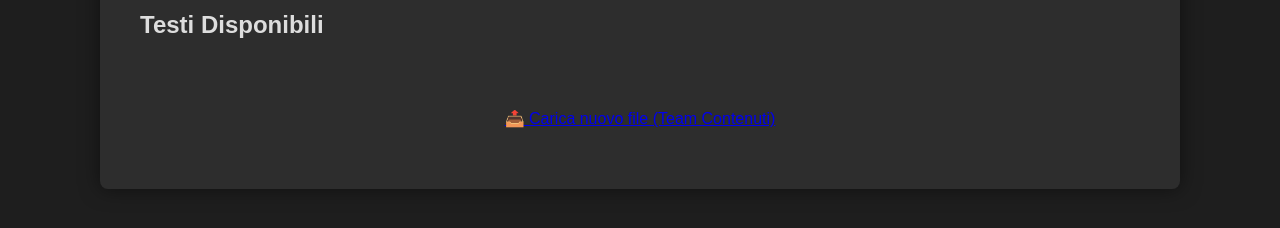
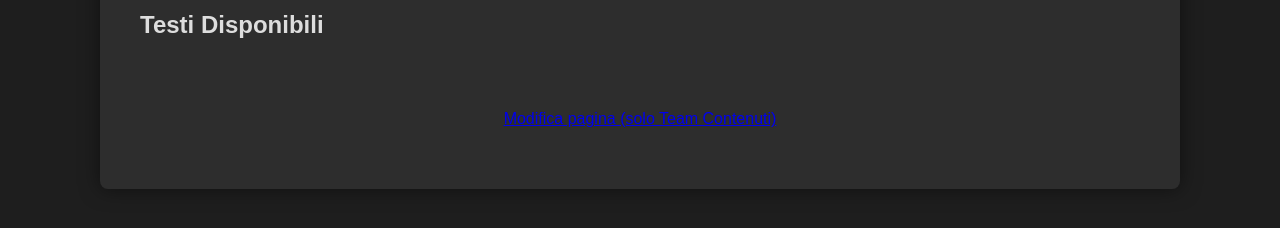
Before and after one commit to intcomden/internationalist-library, a Jekyll site: the page built from it/index.html, in a window 1280 px wide. Shown: the part 271-499 px from the top of the page. Built offline with Jekyll 4.4.1, drawn with Linux system fonts in a browser that asks for light colours.

Commit message:
Update index.html

```diff
--- a/it/index.html
+++ b/it/index.html
@@ -26,5 +26,5 @@ language: it
 {% endfor %}
 
 <p style="text-align: center; margin-top: 60px;">
-  <a href="{{ site.baseurl }}/admin/upload.html" target="_blank">📤 Carica nuovo file (Team Contenuti)</a>
+  <a href="{{ site.baseurl }}/admin/upload.html" target="_blank">Modifica pagina (solo Team Contenuti)</a>
 </p>
```
